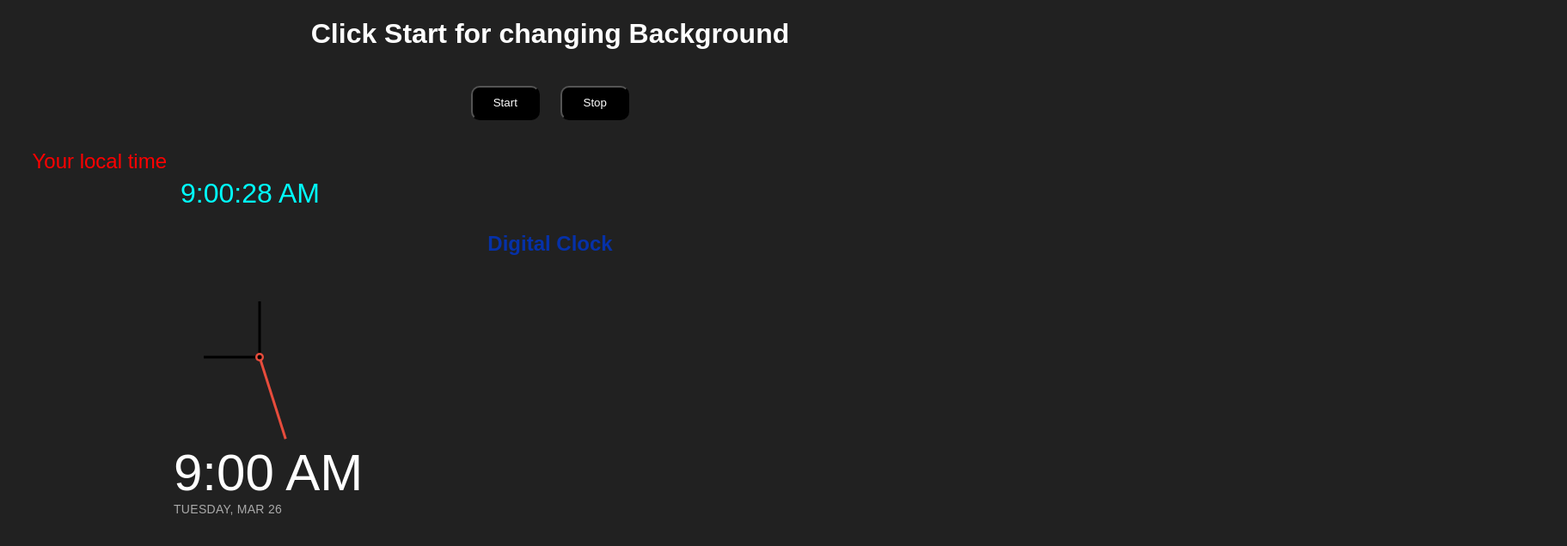
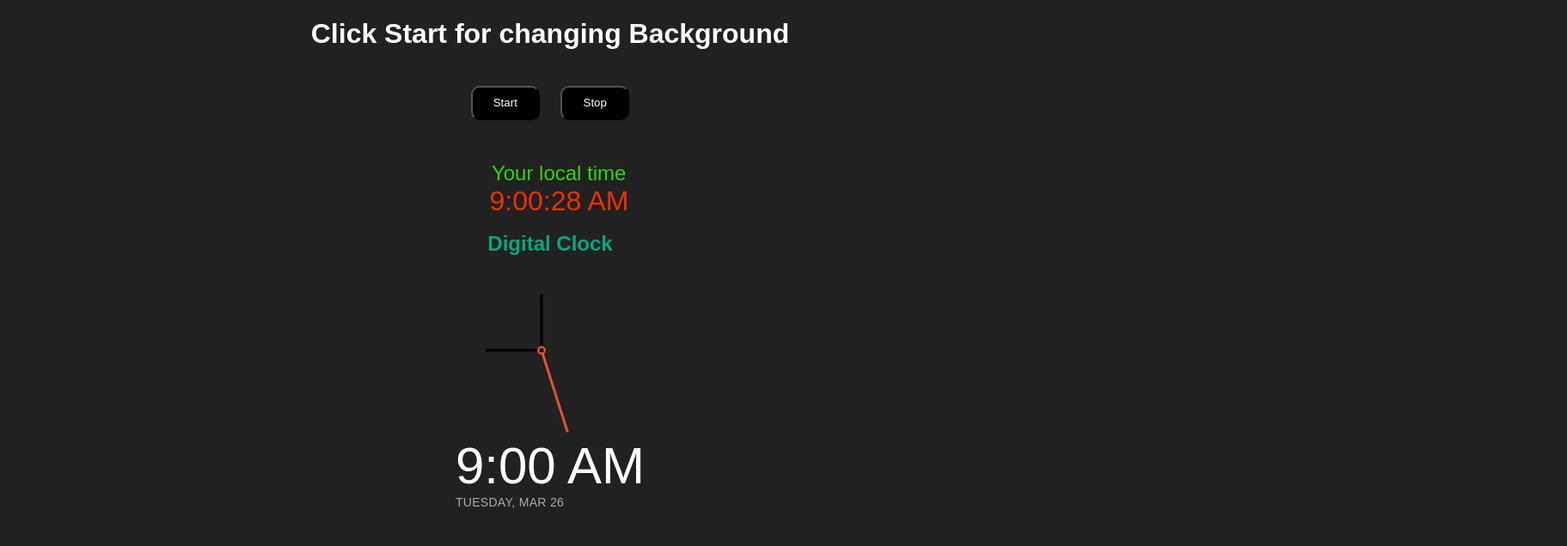
Before and after one commit to Amanc77/JavaScript-Project, a plain HTML site: page 15 basic project/7. Digital Clock/index.html in a window 1280 px wide. Shown: the whole page at 86% size, 1823 px wide, since content can reach past the window. Drawn offline with Linux system fonts and the light colour scheme.

Commit message:
final commit

```diff
--- a/15 basic project/7. Digital Clock/style.css
+++ b/15 basic project/7. Digital Clock/style.css
@@ -38,31 +38,32 @@ nav h1 {
     background-color: black;
 }
 .localtime{
-    color: red;
-    position:relative;
-    transform: translate(245px,-430px)
+    transform: translate(10px,-400px);
+    display: flex;
+    flex-direction: column;
+    justify-content: center;
+    align-items: center;
 }
+
 #clock{
-    max-width: 100px;
-    padding-top: 10px;
-    padding-left: 10px;
+
+
    scale: 2;
-    color: aqua
+    color: rgb(241, 47, 3)
 
 }
 #banner{
+    margin-bottom: 15px;
+    scale: 1.5;
+    color: rgb(52, 211, 12);
 
-    scale: 1.5;
-    margin-left: 90px;
-    margin-bottom: 5px
 
 }
-
 .digital{
     margin-top: 20px;
     transform: translateY(10px);
 
-    color: rgb(6, 49, 168)
+    color: rgb(6, 168, 125)
 
 
 }
@@ -90,15 +91,17 @@ html.dark {
 }
 
 .toggle {
+    display: flex;
+    justify-content: center;
+    align-items: center;
     cursor: pointer;
 
     color: var(--secondary-color);
     border: 0;
     border-radius: 4px;
-    padding: 8px 12px;
+
     position: ;
-    top: 100px;
-    transform: translate(190px);
+
 }
 
 .toggle:focus {
```
